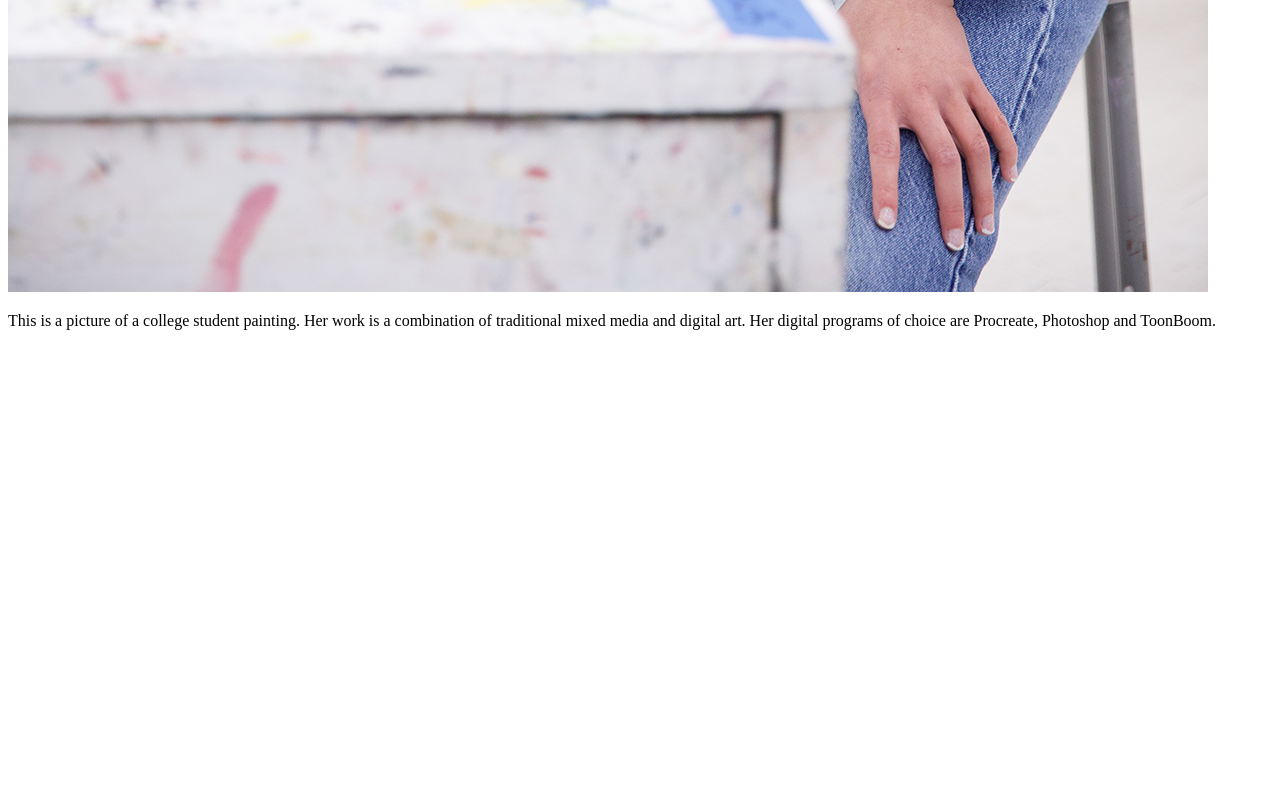
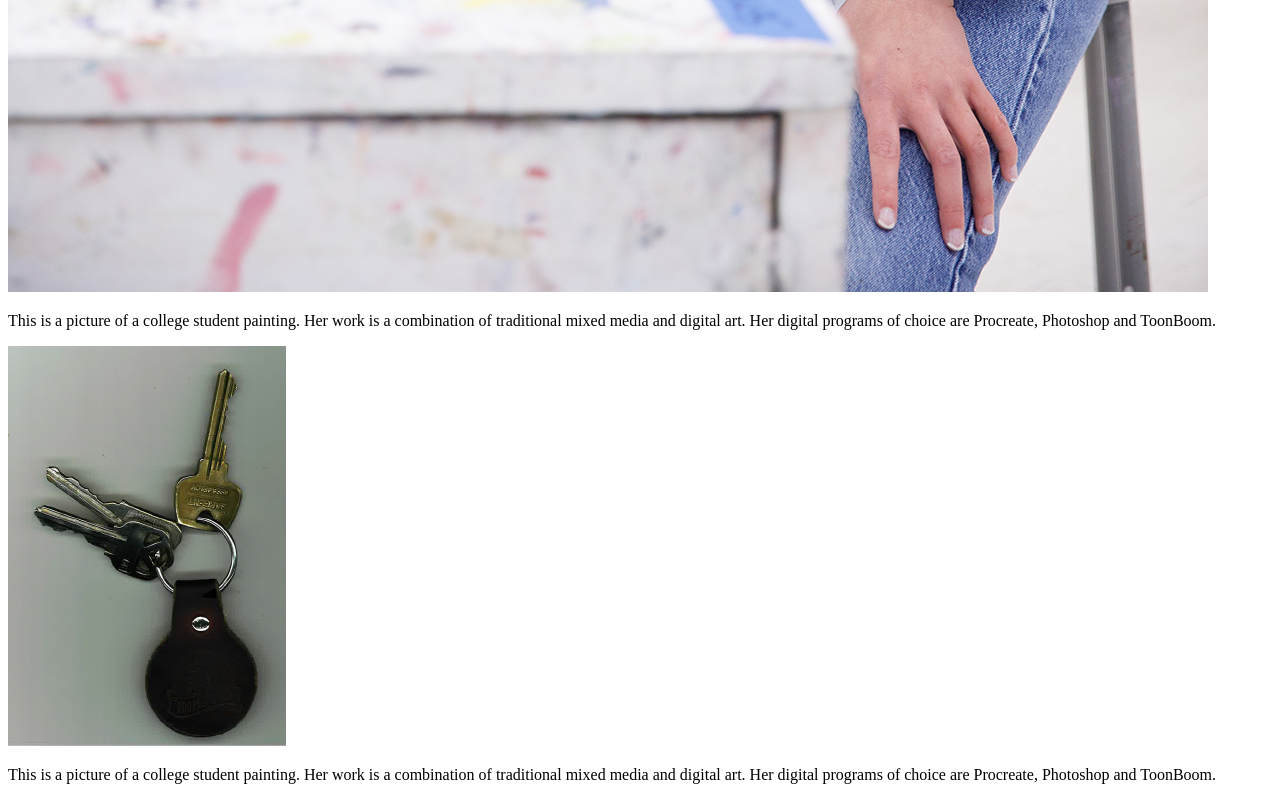
Before and after one commit to KVDesigner/Just-A-Test, a plain HTML site: page content.html in a window 1280 px wide. Shown: the part 1588-2388 px from the top of the page. Before the commit the page ends 1934 px from the top, so only its background shows below. Drawn offline with Linux system fonts and the light colour scheme.

Commit message:
Update
Added a key chain

```diff
--- a/content.html
+++ b/content.html
@@ -8,5 +8,10 @@
 	<img src="img/Painter.jpg">
 	<p>This is a picture of a college student painting. Her work is a combination of traditional mixed media and digital art. Her digital programs of choice are Procreate, Photoshop and ToonBoom.</p>
 
+	<img src="img/KeyChain.jpg">
+
+
+	<p>This is a picture of a college student painting. Her work is a combination of traditional mixed media and digital art. Her digital programs of choice are Procreate, Photoshop and ToonBoom.</p>
+
 </body>
 </html>
```
Also changed, not shown: img/KeyChain.jpg (added).
